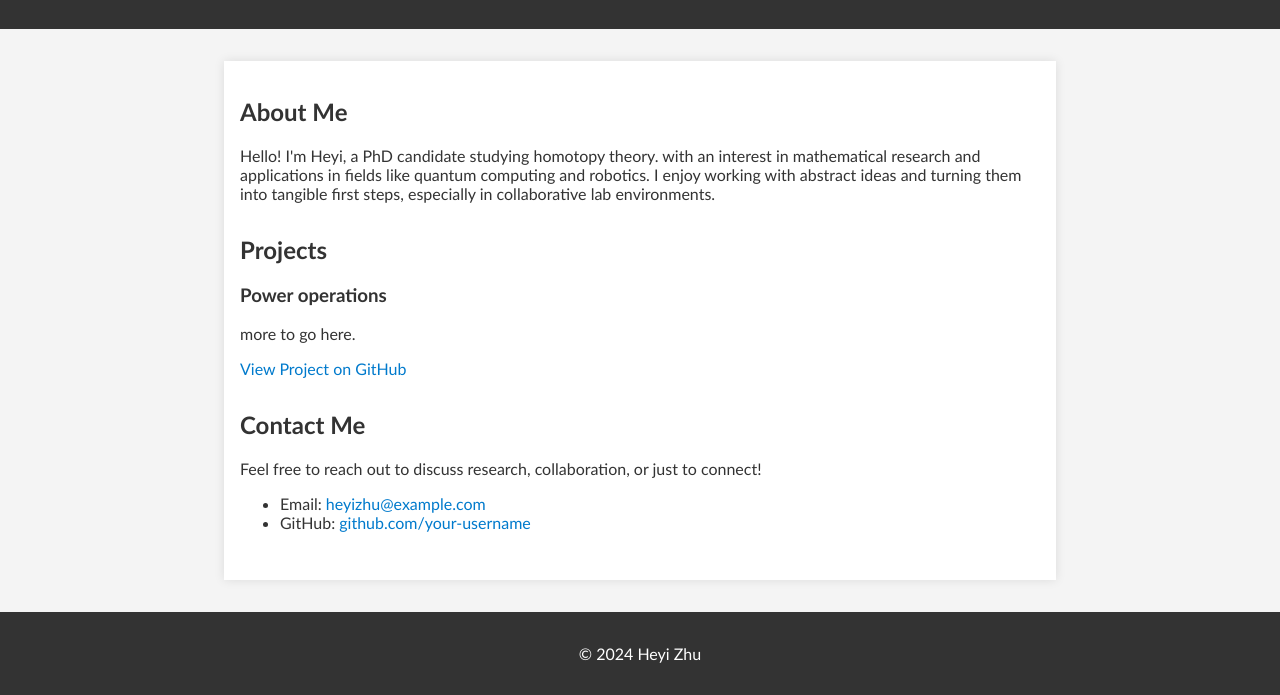
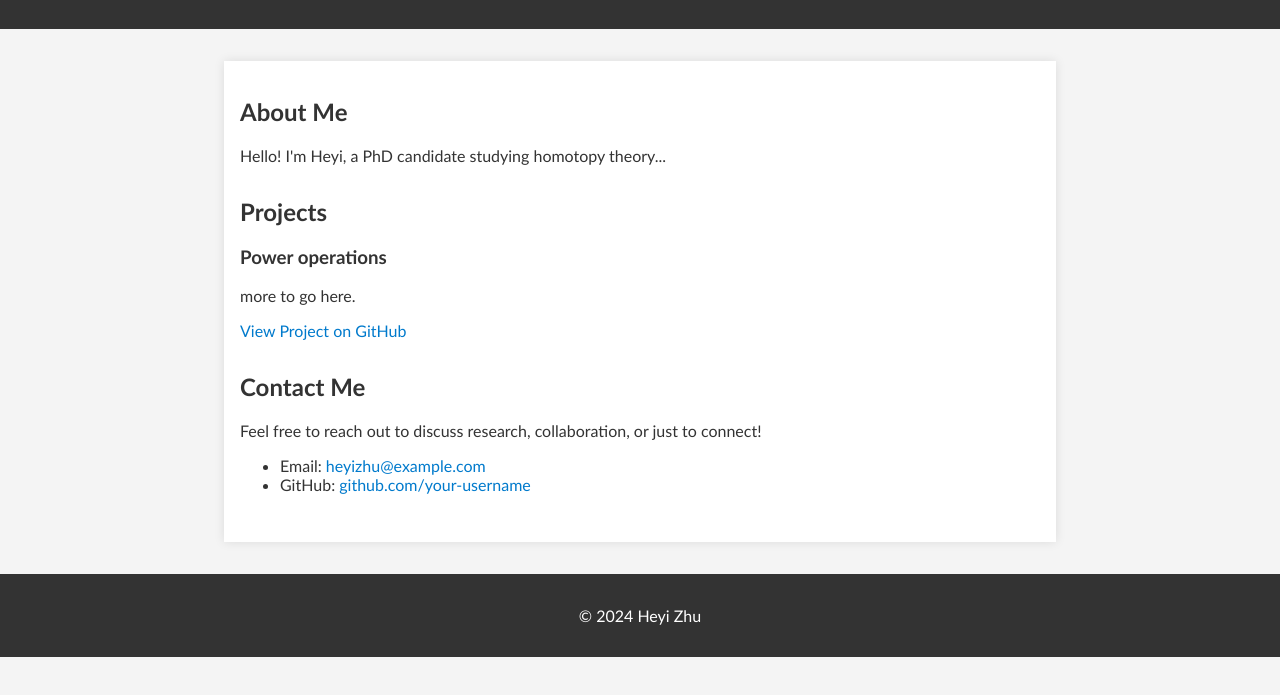
Before and after one commit to HeyiZhu/HeyiZhu.github.io, a plain HTML site: page index.html in a window 1280 px wide. Shown: the part 120-815 px from the top of the page. Drawn offline with Linux system fonts and the light colour scheme.

Commit message:
Update index.html

```diff
--- a/index.html
+++ b/index.html
@@ -59,10 +59,7 @@
         <!-- Introduction Section -->
         <section class="section" id="about">
             <h2>About Me</h2>
-            <p> Hello! I'm Heyi, a PhD candidate studying homotopy theory.
-                with an interest in mathematical research and applications in fields
-                like quantum computing and robotics. I enjoy working with abstract ideas and
-                turning them into tangible first steps, especially in collaborative lab environments.</p>
+            <p> Hello! I'm Heyi, a PhD candidate studying homotopy theory...</p>
         </section>
 
         <!-- Projects Section -->
```
